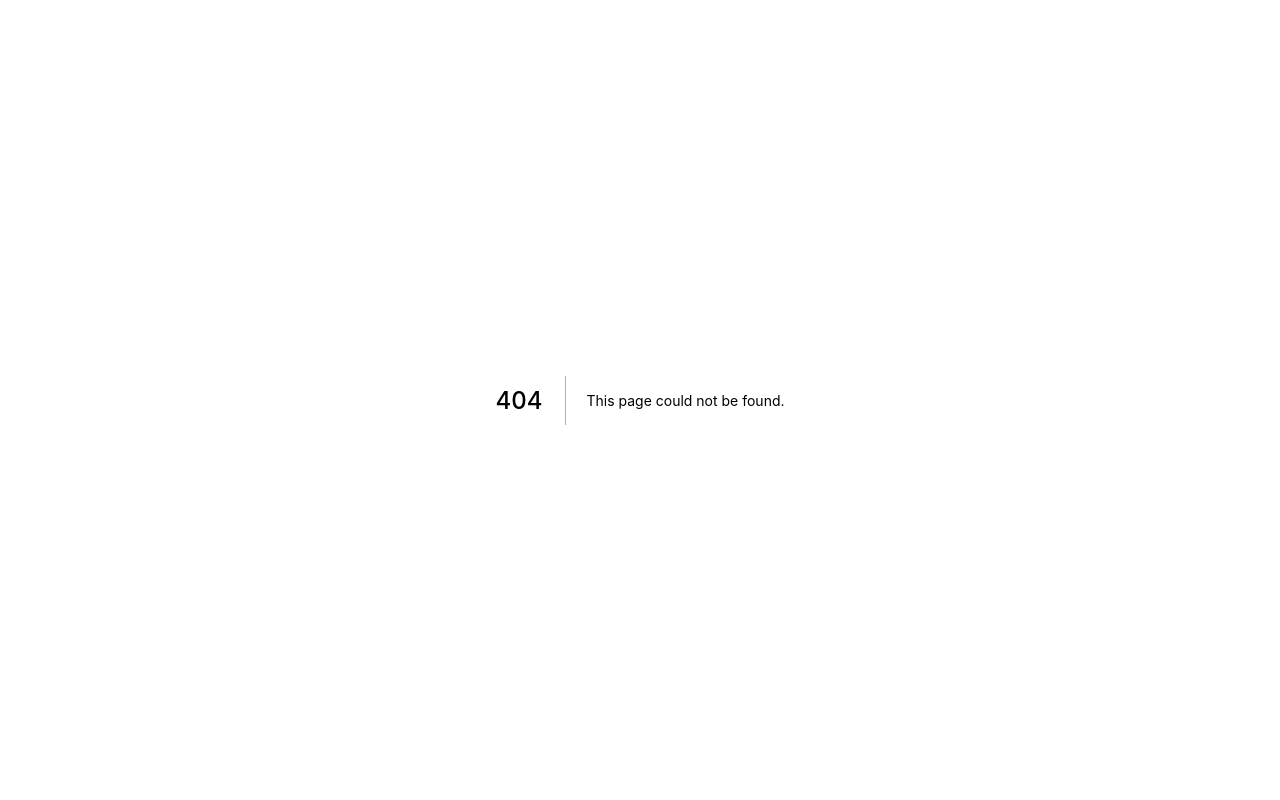
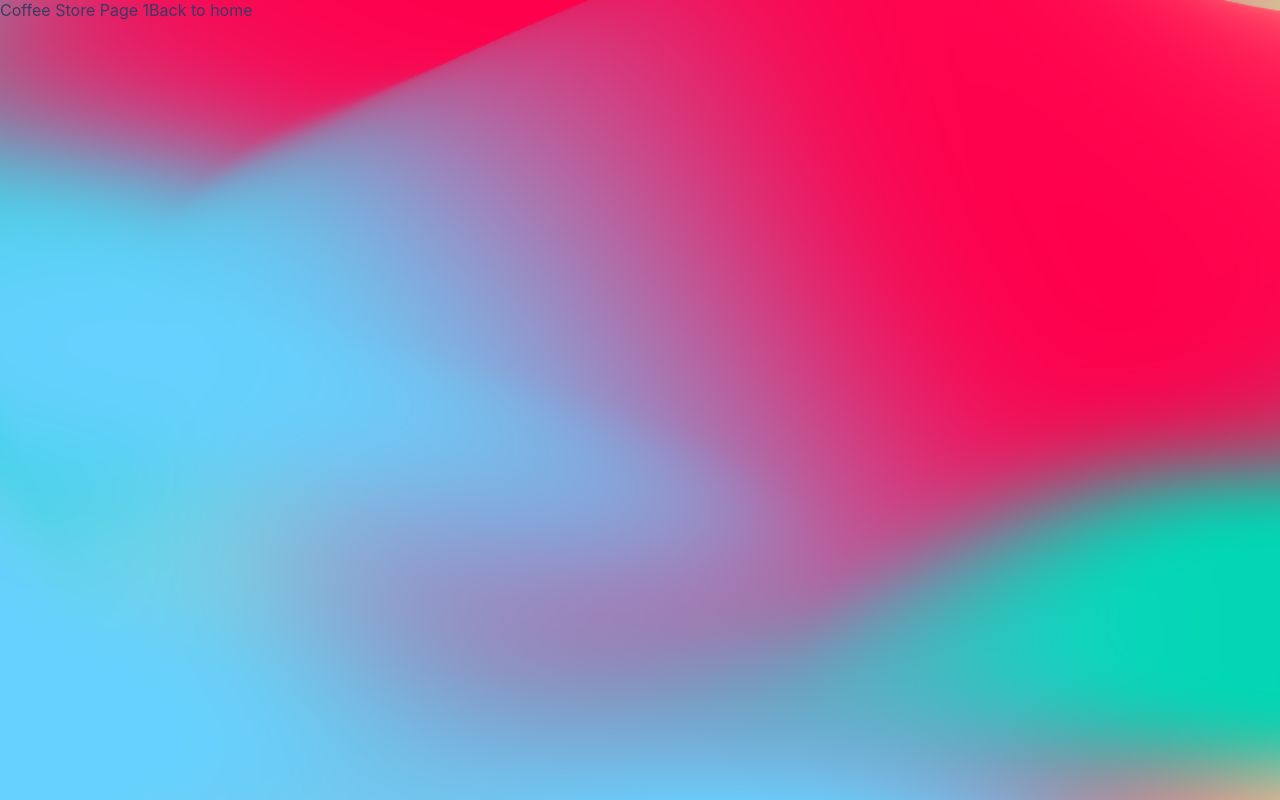
Before and after one commit to adrimihailescu/discover-coffee-stores, a Next.js app: page /coffee-store/1 in a window 1280 px wide. Before the commit this address had no page. Built offline with nearby package versions, Linux system fonts and the light colour scheme.

Commit message:
add non-dynamic page with Link component

```diff
--- a/pages/coffee-store.js
+++ /dev/null
@@ -1,5 +0,0 @@
-const CoffeeStore = () => {
-    return <div>Coffee Store Page</div>
-};
-
-export default CoffeeStore;
--- /dev/null
+++ b/pages/coffee-store/[id].js
@@ -0,0 +1,13 @@
+import { useRouter } from "next/dist/client/router";
+import Link from "next/dist/client/link";
+
+const CoffeeStore = () => {
+    const router = useRouter();
+    console.log('router', router);
+    return (
+    <div>Coffee Store Page {router.query.id}
+        <Link href="/"><a>Back to home</a></Link>
+    </div>)
+};
+
+export default CoffeeStore;
```
